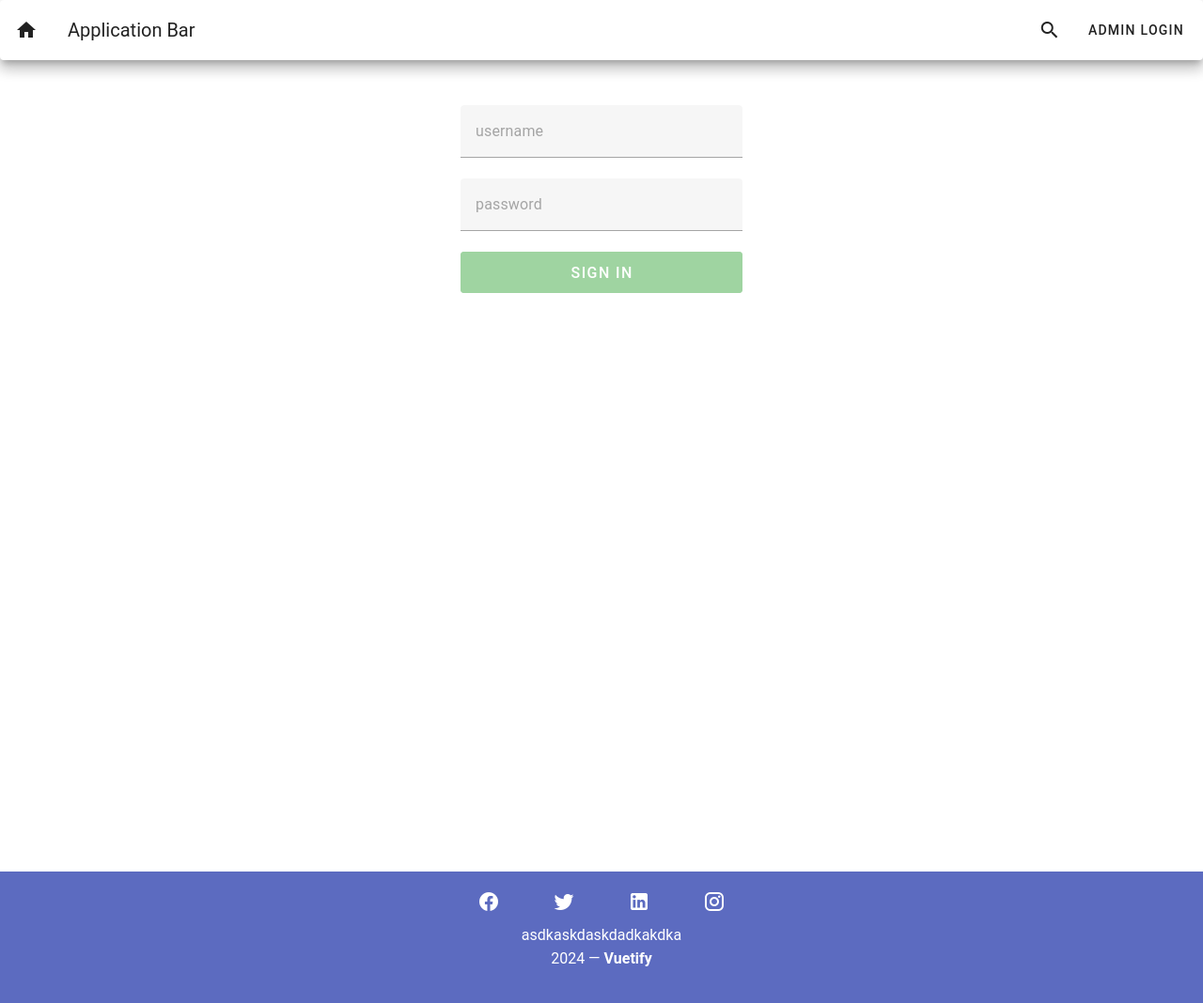
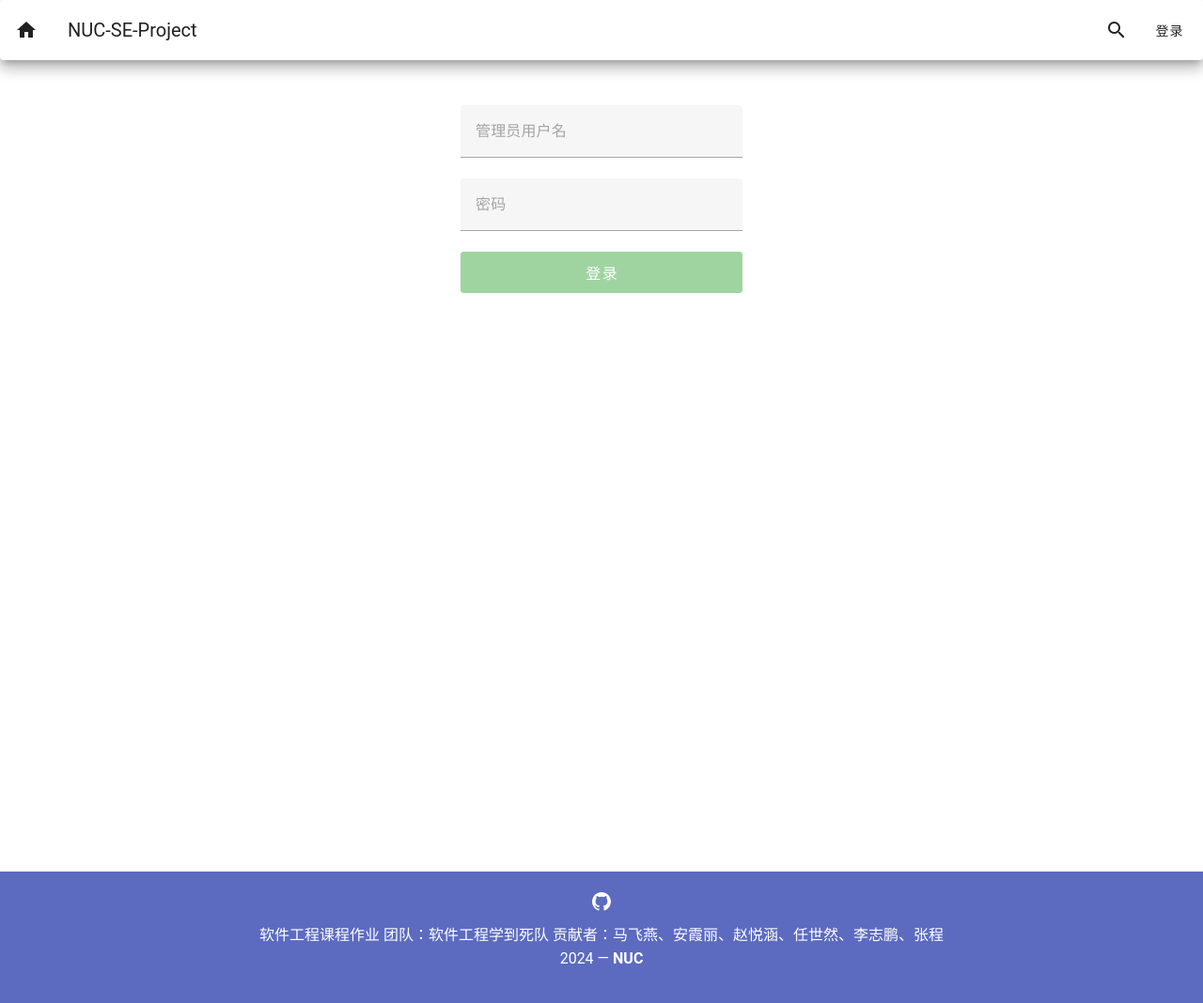
Before and after one commit to ThetisEliza/nuc-se-project, a Vue app in the folder nuc-se-front/: page /login in a window 1280 px wide. Shown: the top 1068 px of the page at 94% size. Built offline with nearby package versions, Linux system fonts and the light colour scheme.

Commit message:
feat: add sort, regular score, modify time and chinese support.

```diff
--- a/nuc-se-front/src/views/AdminEdit.vue
+++ b/nuc-se-front/src/views/AdminEdit.vue
@@ -5,19 +5,22 @@
                 <thead>
                 <tr>
                     <th class="text-left">
-                    Name
+                    团队名称
                     </th>
                     <th class="text-left">
-                    Score
+                    得分
                     </th>
                     <th class="text-left">
-                    Regular Score
+                    平时分
                     </th>
                     <th class="text-left">
-                    Members
+                    修改时间
                     </th>
                     <th class="text-left">
-                    Opt
+                    成员
+                    </th>
+                    <th class="text-left">
+                    操作
                     </th>
                 </tr>
                 </thead>
@@ -30,6 +33,7 @@
                     <td>{{ group.name }}</td>
                     <td>{{ group.score }}</td>
                     <td>{{ group.regularScore }}</td>
+                    <td>{{ group.modifyTimestamp }}</td>
                     <td>
                         <div>
                             <v-chip size="small"
@@ -42,17 +46,14 @@
                         <v-btn size="small"
                         color="red"
                         @click="dialogOpen({group: group})"
-                        >Edit</v-btn>
+                        >编辑</v-btn>
                         <v-dialog
                         v-model="editDialog"
-                        width="600"
-                        height="800"
                         >
-                            <v-container>
-
+                            <v-container
+                            widh="30%"
+                            >
                                 <v-card
-                                min-width="500"
-                                min-height="700"
                                 text="Group Edit"
                                 >
                                     <v-form>
@@ -62,13 +63,6 @@
                                             label="score"
                                         >
 
-                                        </v-text-field>
-
-                                        <v-text-field
-                                            variant="outlined"
-                                            v-model="editingRegularScore"
-                                            label="regular score"
-                                        >
                                         </v-text-field>
 
                                         <v-container>
@@ -98,11 +92,11 @@
                                         <v-container>
                                             <v-row>
                                                 <v-btn>
-                                                    AddMember
+                                                    添加成员
                                                 </v-btn>
 
                                                 <v-btn>
-                                                    Dismiss Group
+                                                    解散团队
                                                 </v-btn>
                                             </v-row>
                                         </v-container>
@@ -116,12 +110,12 @@
                                             <v-btn
                                             @click="dialogConfirm()"
                                             >
-                                                Confirm
+                                                确认
                                             </v-btn>
                                             <v-btn
                                             @click="dialogCancel()"
                                             >
-                                                Cancel
+                                                取消
                                             </v-btn>
                                         </v-container>
 
@@ -152,7 +146,6 @@ export default defineComponent({
     data: () => ({
         editDialog: false,
         editingScore: 0,
-        editingRegularScore: 0,
         editingGroup: null,
 
         groups: [],
@@ -170,6 +163,10 @@ export default defineComponent({
             groupService.getAllGroups()
                 .then(res=>{
                     this.$data.groups = res.data.groups
+                    this.$data.groups.forEach(group => {
+                        group.regularScore = parseInt(group.regularScore)
+                        group.modifyTimestamp = new Date(group.modifyTimestamp*1000).toLocaleString()
+                    });
                     this.$data.loading = false
                 })
         },
@@ -178,7 +175,6 @@ export default defineComponent({
         dialogOpen({ group }) {
             this.$data.editDialog = true
             this.$data.editingScore = group.score
-            this.$data.editingRegularScore = group.regularScore
             this.$data.editingGroup = group
         },
 
@@ -190,16 +186,7 @@ export default defineComponent({
                         if (res.data.status == 0) {
                             this.$data.editingGroup.score =  this.$data.editingScore
                             this.$data.editDialog = false
-                        }
-                    })
-            }
-
-            if (this.$data.editingGroup.regularScore != this.$data.editingRegularScore) {
-                groupService.modifyGroupScore({groupId:this.$data.editingGroup._id, score:this.$data.editingRegularScore, type:"regular"})
-                    .then(res=>{
-                        if (res.data.status == 0) {
-                            this.$data.editingGroup.regularScore =  this.$data.editingRegularScore
-                            this.$data.editDialog = false
+                            this.loadItems()
                         }
                     })
             }
--- a/nuc-se-front/src/views/AdminLogin.vue
+++ b/nuc-se-front/src/views/AdminLogin.vue
@@ -1,3 +1,9 @@
+<!--
+ * @Date: 2024-03-18 14:38:26
+ * @LastEditors: error: error: git config user.name & please set dead value or install git && error: git config user.email & please set dead value or install git & please set dead value or install git
+ * @LastEditTime: 2024-03-18 16:07:30
+ * @FilePath: \nuc-se-front\src\views\AdminLogin.vue
+-->
 <template>
     <v-app>
         <v-sheet class="mx-auto" width="300">
@@ -8,14 +14,14 @@
                 <v-text-field
                     v-model="username"
                     :rules="[validEmpty]"
-                    placeholder="username"
-                    hint="Enter The Admin username"
+                    placeholder="管理员用户名"
+                    hint="输入管理员用户名"
                 ></v-text-field>
                 <v-text-field
                     v-model="password"
                     :rules="[validEmpty]"
-                    placeholder="password"
-                    hint="Enter password to access admin control"
+                    placeholder="密码"
+                    hint="输入管理员用户密码"
                     type="password"
                 ></v-text-field>
                 <v-btn
@@ -27,7 +33,7 @@
                     variant="elevated"
                     block
                     >
-                    Sign In
+                    登录
                 </v-btn>
 
             </v-form>
@@ -54,7 +60,7 @@ export default defineComponent({
 
     methods: {
         validEmpty(value) {
-            return !! value || 'Field is required'
+            return !! value || '输入不能为空'
         },
 
         onSubmit() {
--- a/nuc-se-front/src/views/GroupList.vue
+++ b/nuc-se-front/src/views/GroupList.vue
@@ -1,3 +1,9 @@
+<!--
+ * @Date: 2024-03-18 14:38:26
+ * @LastEditors: error: error: git config user.name & please set dead value or install git && error: git config user.email & please set dead value or install git & please set dead value or install git
+ * @LastEditTime: 2024-03-18 16:04:31
+ * @FilePath: \nuc-se-front\src\views\GroupList.vue
+-->
 <template>
     <div>
         <v-data-table-server
@@ -12,9 +18,9 @@
             <template v-slot:item.members="{ item }">
                 <v-tooltip>
                     <template v-slot:activator="{ props }">
-                        <v-btn v-bind="props" color="indigo-lighten-1">View</v-btn>
+                        <v-btn v-bind="props" color="indigo-lighten-1">查看</v-btn>
                     </template>
-                    <span v-for="member in item.members">{{ member.name }}</span>
+                    <span v-for="member in item.members">{{ member.name }}, </span>
                 </v-tooltip>
             </template>
 
@@ -32,11 +38,11 @@ export default defineComponent({
     data: () => ({
         itemsPerPage: 5,
         headers: [
-            { title: 'Name', key: 'name', align: 'head'},
-            { title: 'Score', key: 'score', align: 'end' },
-            { title: 'Regular Score', key: 'regularScore', align: 'end' },
-            { title: 'Last Modify Timestamp', key: 'modifyTimestamp', align: 'end' },
-            { title: 'ViewMembers', key: 'members', align: 'end' },
+            { title: '团队名称', key: 'name', align: 'head'},
+            { title: '分数', key: 'score', align: 'end' },
+            { title: '平时分', key: 'regularScore', align: 'end' },
+            { title: '修改时间', key: 'modifyTimestamp', align: 'end' },
+            { title: '查看成员', key: 'members', align: 'end' },
         ],
         groups: [],
         totalGroups: 30,
@@ -49,6 +55,10 @@ export default defineComponent({
             groupService.getPageGroups({pageNum: page, groupsPerPage: itemsPerPage, sortBy: sortBy})
                 .then(res=>{
                     this.$data.groups = res.data.groups
+                    this.$data.groups.forEach(group => {
+                        group.regularScore = parseInt(group.regularScore)
+                        group.modifyTimestamp = new Date(group.modifyTimestamp*1000).toLocaleString()
+                    });
                     this.$data.totalGroups = res.data.total
                     this.$data.loading = false
                 })
--- a/nuc-se-front/src/views/layout/LayoutFooter.vue
+++ b/nuc-se-front/src/views/layout/LayoutFooter.vue
@@ -1,3 +1,9 @@
+<!--
+ * @Date: 2024-03-18 14:38:26
+ * @LastEditors: error: error: git config user.name & please set dead value or install git && error: git config user.email & please set dead value or install git & please set dead value or install git
+ * @LastEditTime: 2024-03-18 16:02:38
+ * @FilePath: \nuc-se-front\src\views\layout\LayoutFooter.vue
+-->
 <template>
     <v-app>
 
@@ -11,17 +17,18 @@
                 :icon="icon"
                 class="mx-4"
                 variant="text"
+                href="https://github.com/ThetisEliza/nuc-se-project"
             ></v-btn>
             </div>
 
             <div class="pt-0">
-             asdkaskdaskdadkakdka
+            软件工程课程作业    团队：软件工程学到死队  贡献者：马飞燕、安霞丽、赵悦涵、任世然、李志鹏、张程
             </div>
 
             <v-divider></v-divider>
 
             <div>
-            {{ new Date().getFullYear() }} — <strong>Vuetify</strong>
+            {{ new Date().getFullYear() }} — <strong>NUC</strong>
             </div>
         </v-footer>
     </v-app>
@@ -38,10 +45,7 @@ export default defineComponent({
 
     data: () => ({
       icons: [
-        'mdi-facebook',
-        'mdi-twitter',
-        'mdi-linkedin',
-        'mdi-instagram',
+        'mdi-github',
       ],
     }),
 })
--- a/nuc-se-front/src/views/layout/NavBar.vue
+++ b/nuc-se-front/src/views/layout/NavBar.vue
@@ -1,3 +1,9 @@
+<!--
+ * @Date: 2024-03-18 14:38:26
+ * @LastEditors: error: error: git config user.name & please set dead value or install git && error: git config user.email & please set dead value or install git & please set dead value or install git
+ * @LastEditTime: 2024-03-18 15:58:26
+ * @FilePath: \nuc-se-front\src\views\layout\NavBar.vue
+-->
 <template>
     <!-- <v-app> -->
       <v-container>
@@ -6,11 +12,11 @@
             <v-btn icon="mdi-home" @click="onHomeIcon"></v-btn>
           </template>
 
-          <v-app-bar-title>Application Bar</v-app-bar-title>
+          <v-app-bar-title>NUC-SE-Project</v-app-bar-title>
 
           <template v-slot:append>
             <v-btn icon="mdi-magnify"></v-btn>
-            <v-btn @click="$router.push({name: 'login'})"> Admin Login </v-btn>
+            <v-btn @click="$router.push({name: 'login'})"> 登录 </v-btn>
           </template>
         </v-app-bar>
       </v-container>
```
